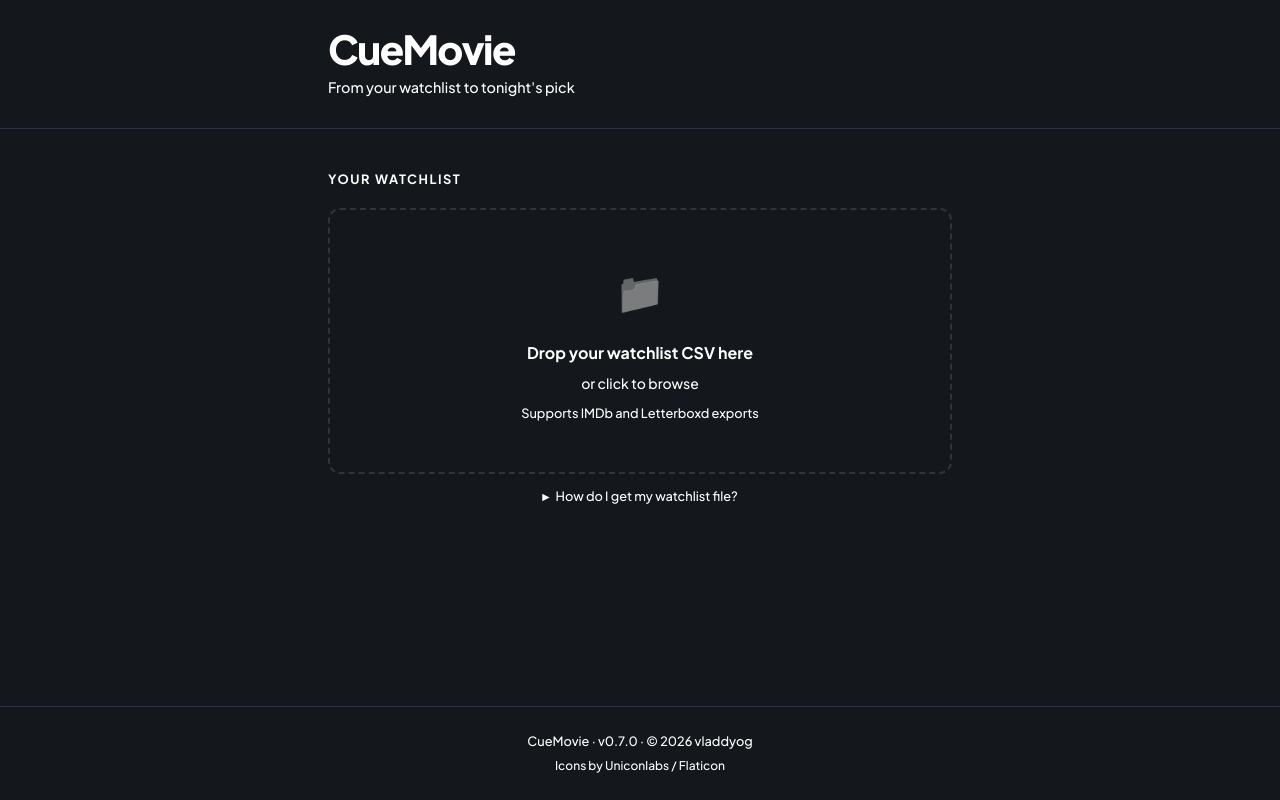
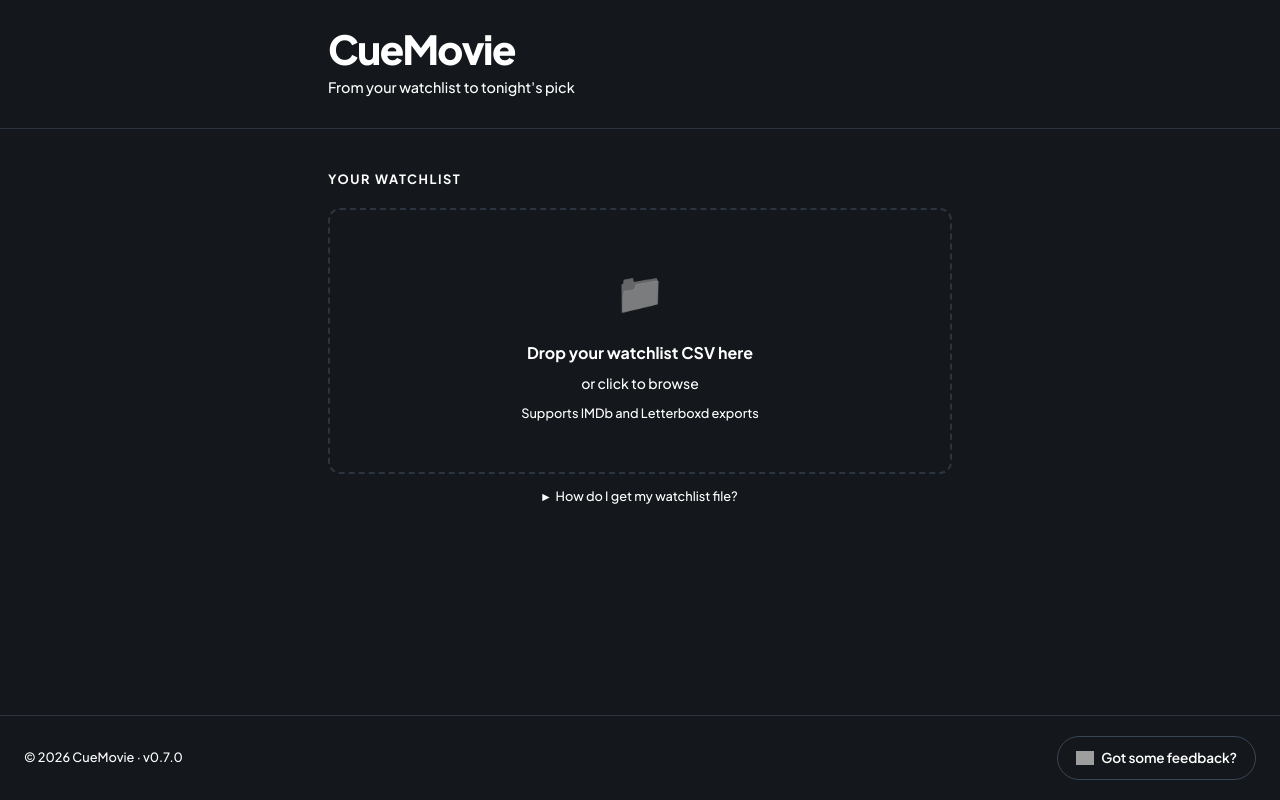
Before and after one commit to vladdyog/watchlist-app, a React (Vite) app: page / in a window 1280 px wide. Built offline with nearby package versions, Linux system fonts and the light colour scheme; grey boxes are pictures that could not be loaded.

Commit message:
Link form to App.tsx

```diff
--- a/src/App.tsx
+++ b/src/App.tsx
@@ -2,6 +2,7 @@ import { Analytics } from '@vercel/analytics/react';
 import React, { useEffect, useState } from 'react';
 
 import CSVUpload from './components/CSVUpload';
+import FeedbackButton from './components/FeedbackButton';
 import MovieCard from './components/MovieCard';
 import MovieDeck from './components/MovieDeck';
 import MovieFilters from './components/MovieFilters';
@@ -15,7 +16,6 @@ const STORAGE_KEY = 'watchlist';
 const DECK_KEY = 'deck';
 const DECK_ENABLED_KEY = 'deckEnabled';
 const APP_VERSION = import.meta.env.PACKAGE_VERSION;
-const AUTHOR = import.meta.env.AUTHOR;
 
 function loadFromStorage<T>(key: string): T | null {
   try {
@@ -334,8 +334,10 @@ const App: React.FC = () => {
       <footer
         style={{
           borderTop: '1px solid var(--color-border)',
-          padding: '24px',
-          textAlign: 'center',
+          padding: '20px 24px',
+          display: 'flex',
+          alignItems: 'center',
+          justifyContent: 'space-between',
         }}
       >
         <p
@@ -345,20 +347,9 @@ const App: React.FC = () => {
             fontWeight: 500,
           }}
         >
-          CueMovie · v{APP_VERSION} · © 2026 {AUTHOR}
+          © 2026 CueMovie · v{APP_VERSION}
         </p>
-        <a
-          href="https://www.flaticon.com/free-icons/clapper"
-          style={{
-            fontSize: '0.75rem',
-            color: 'var(--color-muted)',
-            textDecoration: 'none',
-            marginTop: '4px',
-            display: 'block',
-          }}
-        >
-          Icons by Uniconlabs / Flaticon
-        </a>
+        <FeedbackButton />
       </footer>
     </div>
   );
```
